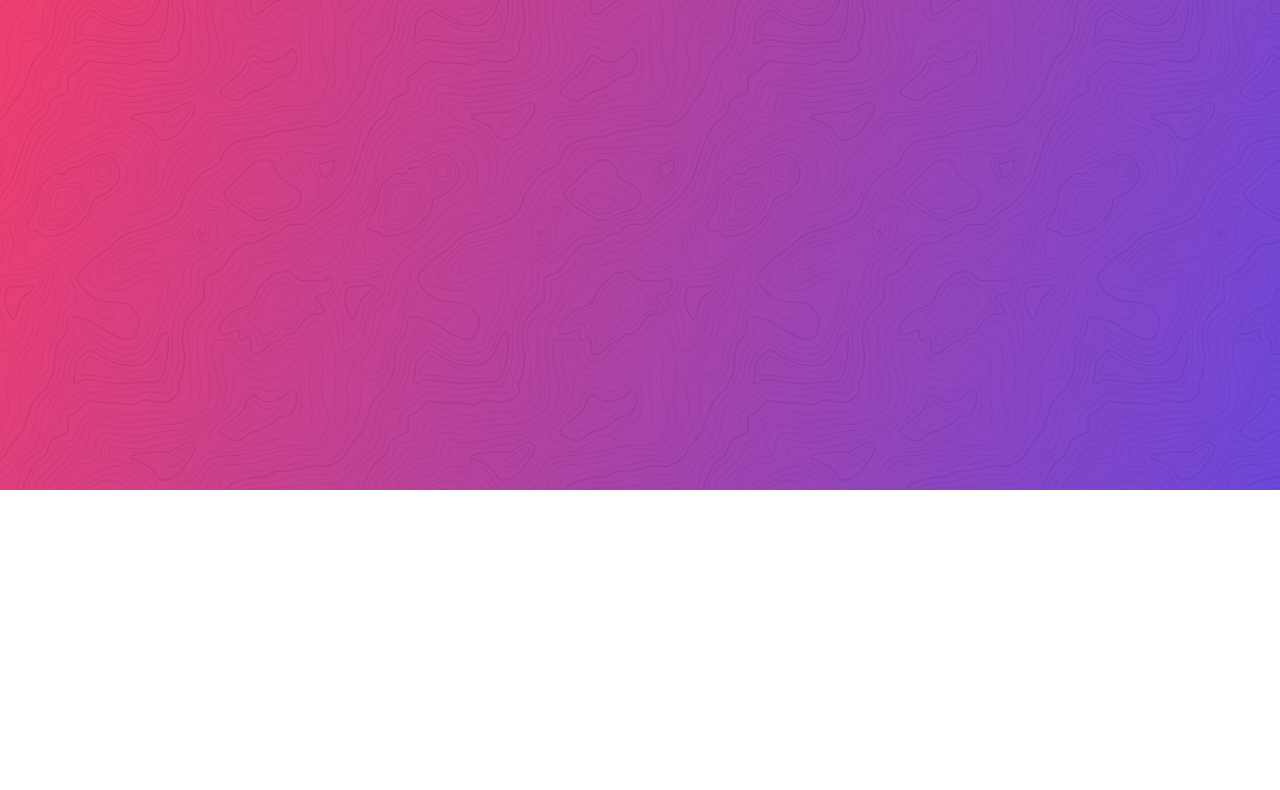
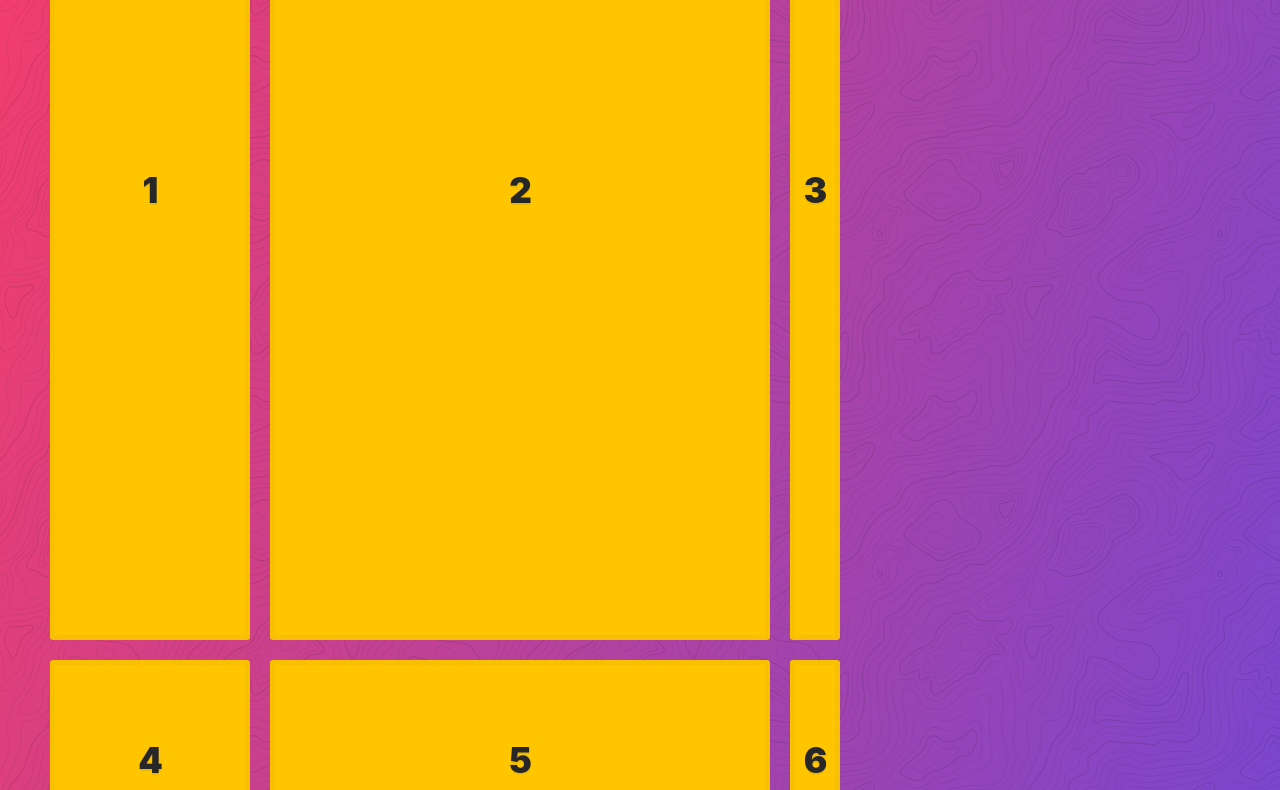
Before and after one commit to Benschodie/css-Grid, a website: page index.html in a window 1280 px wide. Shown: the part 310-1100 px from the top of the page. Before the commit the page ends 800 px from the top, so only its background shows below. Drawn offline with Linux system fonts and the light colour scheme.

Commit message:
adding the first grid

```diff
--- a/index.html
+++ b/index.html
@@ -13,9 +13,26 @@ p {
     border-bottom: 10px solid var(--yellow);
     color: var(--black);
   }
+  .container {
+      display: grid;
+      grid-template-columns: 200px 500px 50px;
+      grid-template-rows: 900px 200px 300px;
+      grid-gap: 20px;
+  }
 
 </style>
 <body>
-<p>Hello</p>
+<div class="container">
+    <div class="item">1</div>
+    <div class="item">2</div>
+    <div class="item">3</div>
+    <div class="item">4</div>
+    <div class="item">5</div>
+    <div class="item">6</div>
+    <div class="item">7</div>
+    <div class="item">8</div>
+    <div class="item">9</div>
+    <div class="item">10</div>
+</div>
 </body>
 </html>
```
